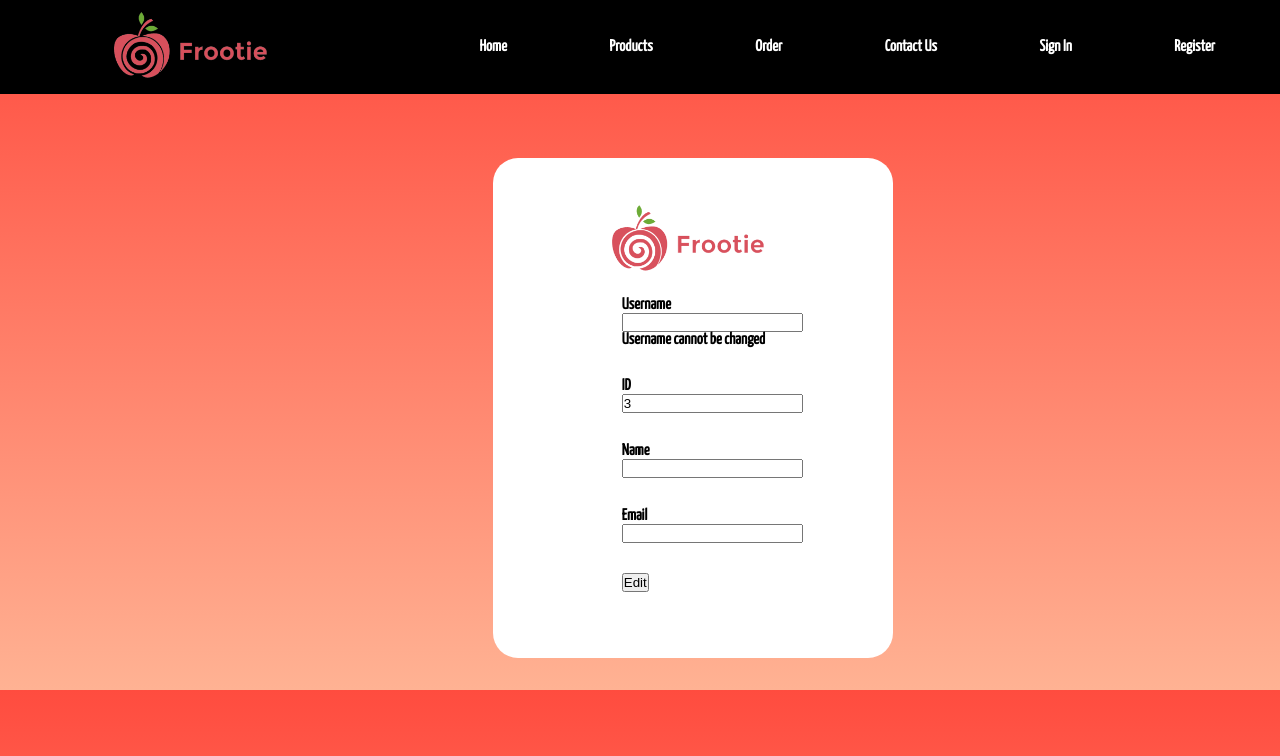
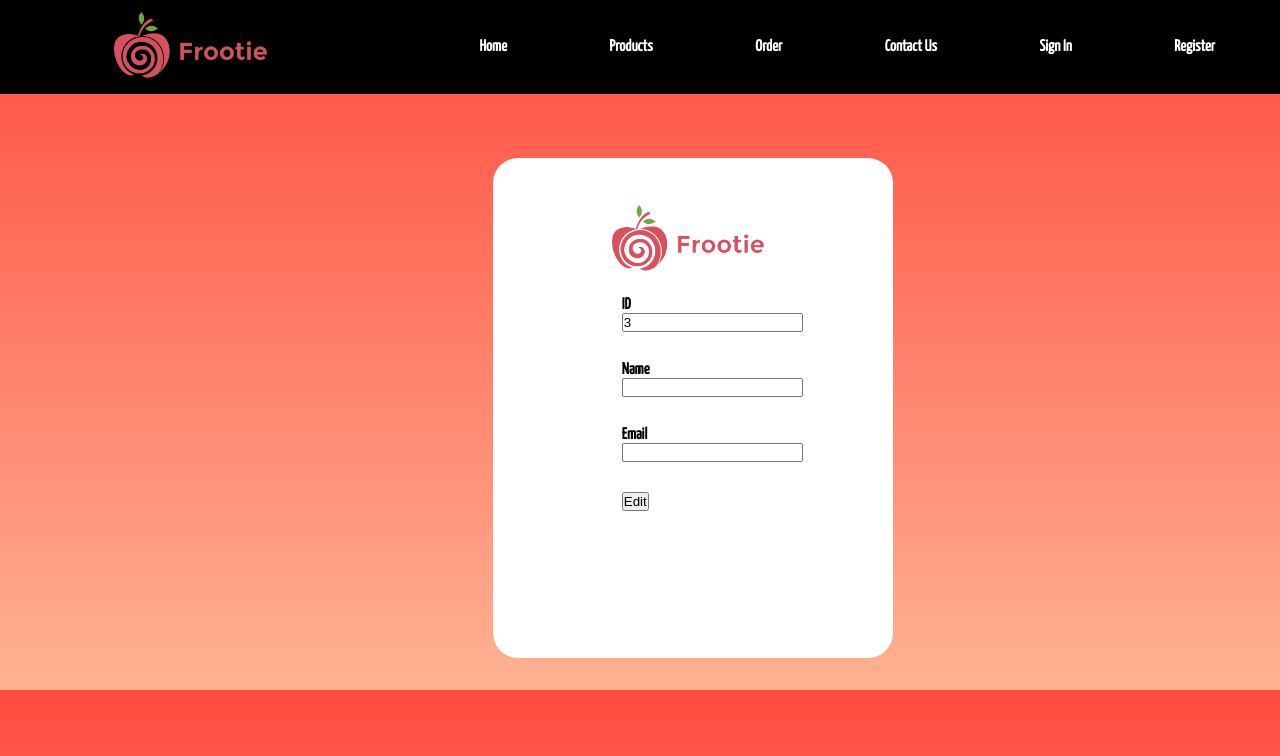
Before and after one commit to JuJu222/Frootie, a PHP site: the page made by user/edit.php in a window 1280 px wide. Shown: the top 756 px of the page. Run offline with PHP 8.4, Linux system fonts and the light colour scheme; data comes from the database, SQL or seed files in the repository; data that the repository does not hold is empty.

Commit message:
Changed CRUD Features and added exceptions

```diff
--- a/user/edit.php
+++ b/user/edit.php
@@ -33,11 +33,6 @@ if (isset($_POST["edit"])){
         <form action="" method="POST">
             <ul>
                 <li>
-                    <h4>Username</h4>
-                    <input type="text" name="username" id="username" value="<?=$row['username'];?>" readonly>
-                    <h4>Username cannot be changed</h4>
-                </li>
-                <li>
                     <h4>ID</h4>
                     <input type="text" name="id" id="id" value="<?=$row['user_id'];?>" readonly>
                 </li>
--- a/user/user_controller.php
+++ b/user/user_controller.php
@@ -74,6 +74,20 @@
         $email = $data["email"];
         $id = $data["id"];
 
+        if ($email == ''){
+            echo "<script>
+                    alert('Fill the e-mail text box!')
+                 </script>";
+            return false;
+        }
+
+        if ($name == ''){
+            echo "<script>
+                    alert('Fill the name text box!')
+                 </script>";
+            return false;
+        }
+
         $checkEmail = mysqli_query($conn, "SELECT email FROM users WHERE email = '$email'");
         if (mysqli_fetch_assoc($checkEmail)){
             echo "<script>
```
